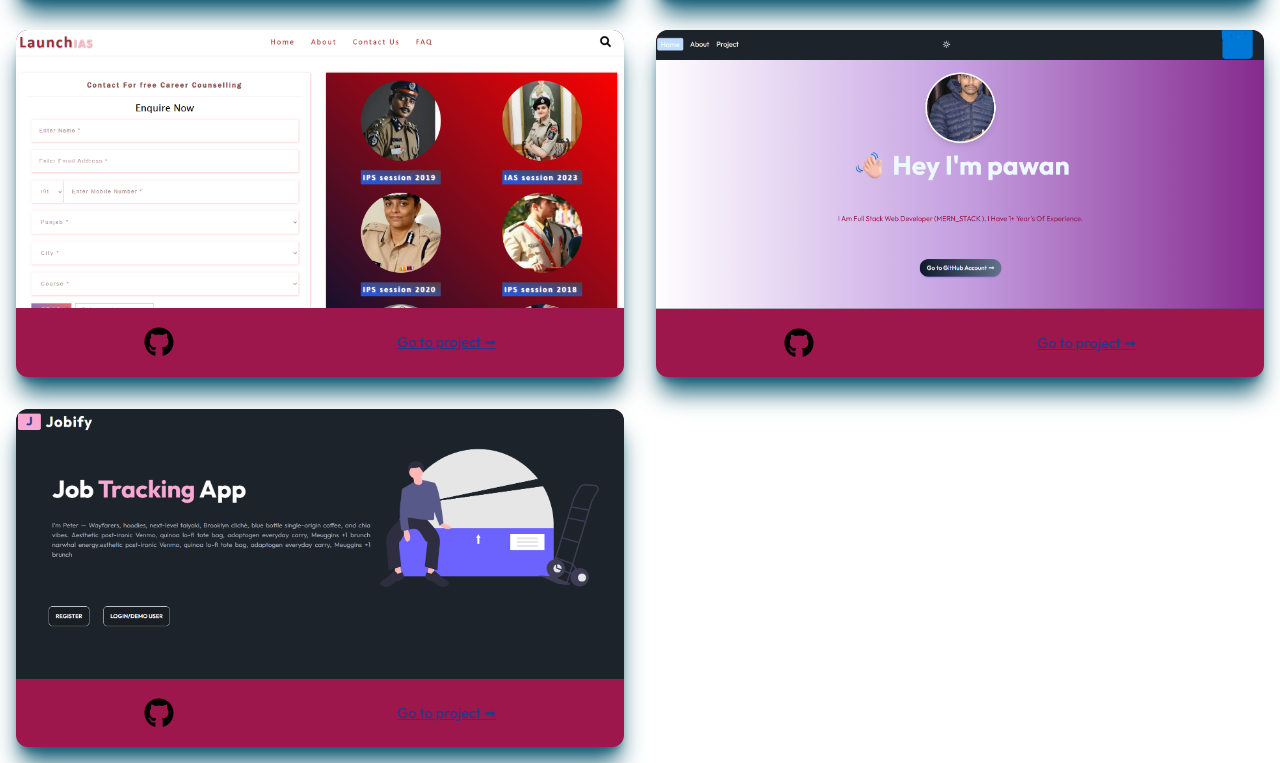
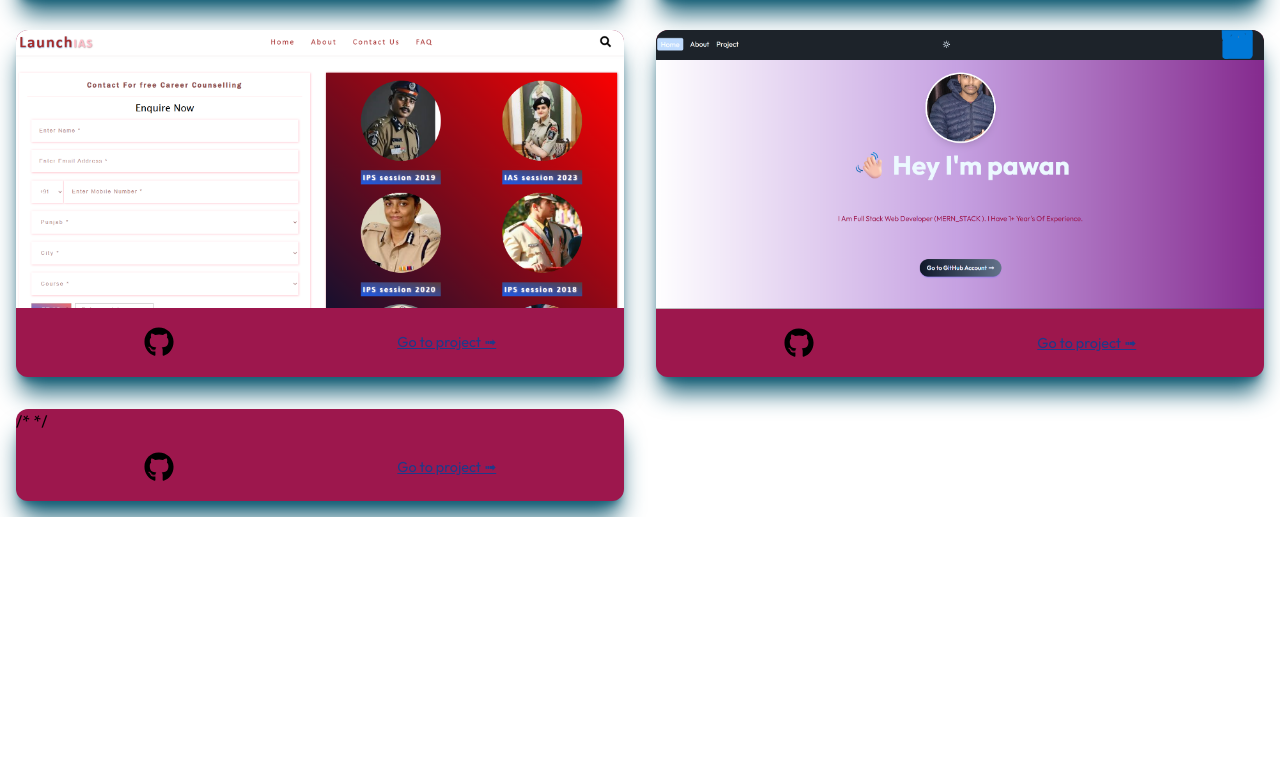
Before and after one commit to This-is-pawan/myportfolio, a React (Vite) app: page /project in a window 1280 px wide. Shown: the part 445-1208 px from the top of the page. After the commit the page ends 962 px from the top, so only its background shows below. Built offline with nearby package versions, Linux system fonts and the light colour scheme.

Commit message:
Update Project.jsx

```diff
--- a/src/pages/Project.jsx
+++ b/src/pages/Project.jsx
@@ -117,16 +117,16 @@
             isDarkTheme ? "bg-pink-950" : "bg-pink-800"
           } rounded-xl  transform transition duration-300 hover:scale-95 shadow-2xl shadow-cyan-800 border-none`}
         >
-          <img
+          /* {/* <img
             src={jobify}
             alt="jobify"
             title="jobify"
             className="rounded-t-xl object-cover border-none"
-          />
+          /> */} */
           <h1 className=" text-3xl m-4 hover:text-purple-600  transform transition duration-300 cursor-pointer">
             <Link
               className="flex justify-around items-center"
-              to="https://jobify-project-one.vercel.app"
+              to="https://payroll-advance.vercel.app"
             >
               {" "}
               <FaGithub />
```
